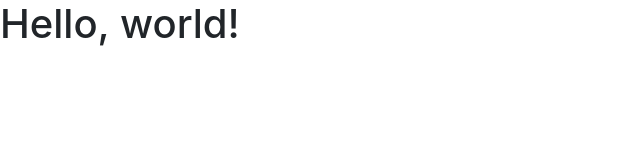
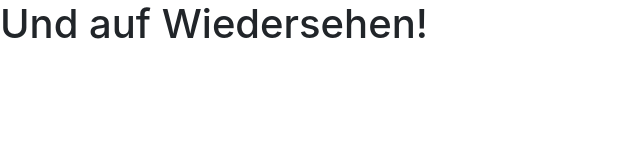
Before and after one commit to obaer/hp_up_to_the_cloud, a plain HTML site: page index.html in a window 1280 px wide. Shown: the whole page, without its empty margins (0-640 px from the left). Drawn offline with nearby package versions, Linux system fonts and the light colour scheme.

Commit message:
v1 ready for the cloud

```diff
--- a/index.html
+++ b/index.html
@@ -1,13 +1,13 @@
 <!DOCTYPE html>
 <html>
   <head>
-    <title>Bootstrap 101 Template</title>
+    <title>Willkommen im Virtuellen</title>
     <meta name="viewport" content="width=device-width, initial-scale=1.0">
     <!-- Bootstrap -->
     <link href="css/bootstrap.min.css" rel="stylesheet" media="screen">
   </head>
   <body>
-    <h1>Hello, world!</h1>
+    <h1>Und auf Wiedersehen!</h1>
     <script src="http://code.jquery.com/jquery.js"></script>
     <script src="js/bootstrap.min.js"></script>
   </body>
```
